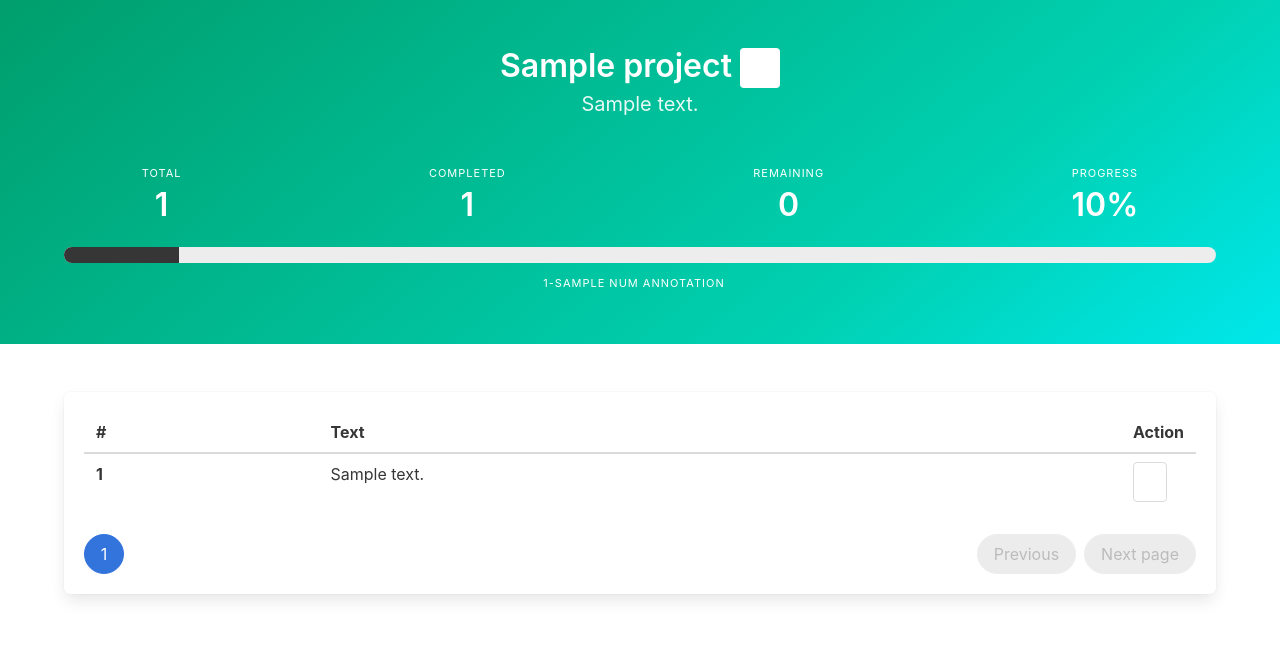
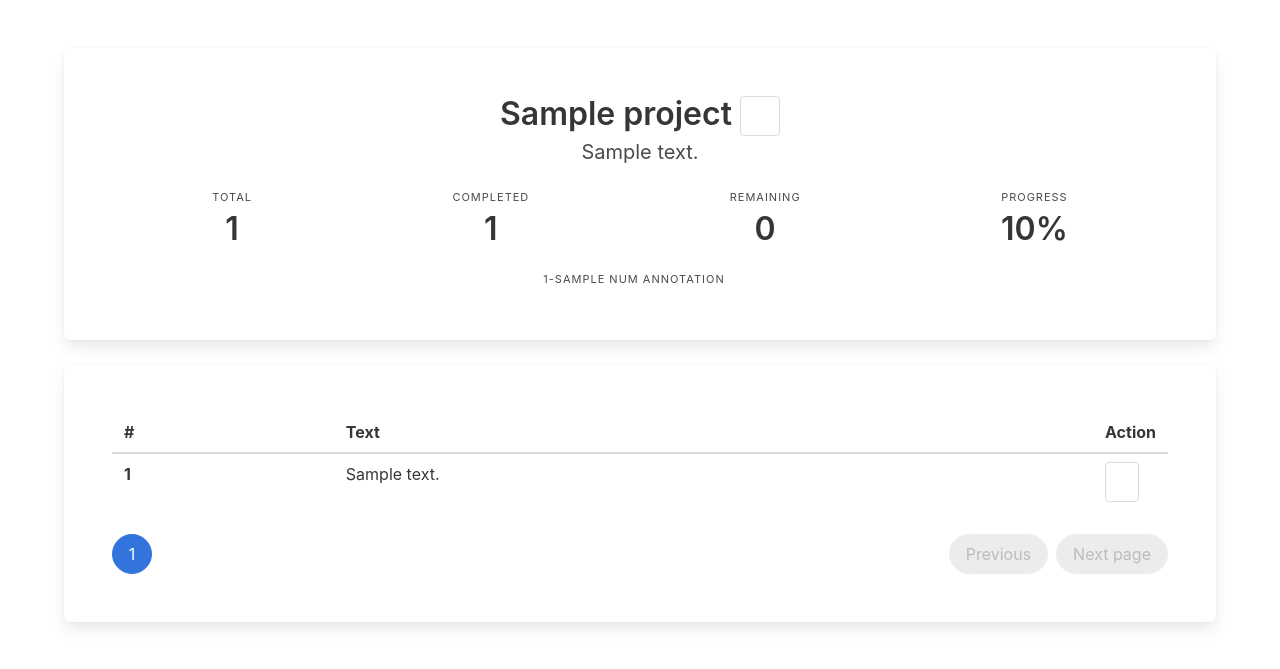
Before and after one commit to ysenarath/textflow, a Python web app: template textflow/templates/project.html in a window 1280 px wide. Shown: the part 52-721 px from the top of the page. Run offline with Jinja, Linux system fonts and the light colour scheme; the template is opened without the code that fills it: most values are stand-ins (such as "Sample title", 1, 10 or a date in 2020); some libraries are stand-ins or nearby versions.

Commit message:
Update styles to minimal in project page

```diff
--- a/textflow/templates/project.html
+++ b/textflow/templates/project.html
@@ -28,19 +28,22 @@
 {% endmacro %}
 
 {% block is_full_content %}
-    <section class="hero is-primary is-bold">
-        <div class="hero-body">
-            <div class="container has-text-centered mb-6">
-                <h1 class="title">{{ project.name }}
-                    <a href="/projects/{{ project.id }}/annotate" class="button is-primary is-inverted">
+    <section class="section">
+        <div class="container box p-6">
+            <!-- Header -->
+            <div class="block">
+                <h1 class="title has-text-centered">{{ project.name }}
+                    <a href="/projects/{{ project.id }}/annotate" class="button is-inverted">
                         <span class="icon">
                             <i class="fas fa-tag"></i>
                         </span>
                     </a>
                 </h1>
-                <h2 class="subtitle">{{ project.description }}</h2>
+                <h2 class="subtitle has-text-centered">{{ project.description }}</h2>
             </div>
-            <nav class="level is-mobile">
+            <!-- Information -->
+            <div class="block">
+                <nav class="level">
                     <div class="level-item has-text-centered">
                         <div>
                             <p class="heading">Total</p>
@@ -66,23 +69,25 @@
                         </div>
                     </div>
                 </nav>
-            <div class="container pb-3">
+            </div>
+            <!-- Progress <div class="block">
                 <progress class="progress is-dark" value="{{ project_status.progress }}"
                           max="100">{{ project_status.progress }}%
                 </progress>
-            </div>
+            </div> -->
+            <!-- Label items -->
+            <div class="block">
                 <div class="is-flex flex-wrap is-justify-content-center">
                     {% for k, v in project_status.num_annotations.items() %}
-                    <p class="heading pr-3">{{ k }}-{{ v[1] }}</p>
+                        <p class="heading pr-3">{{ v[0] }}-{{ v[1] }}</p>
                         {% if not loop.last %}<p class="heading pr-3">/</p>{% endif %}
                     {% endfor %}
                 </div>
             </div>
-    </section>
-    <section class="hero">
-        <div class="hero-body">
-            <div class="container">
-                <div class="box">
+        </div>
+        <div class="container p-6 box">
+            <!-- Annotated documents table -->
+            <div class="block">
                 <div class="table-container">
                     <table class="table is-fullwidth">
                         <thead>
@@ -110,6 +115,5 @@
                 </div>
             </div>
         </div>
-        </div>
     </section>
 {% endblock %}
```
Lines whose indentation alone changed are shown as unchanged.
